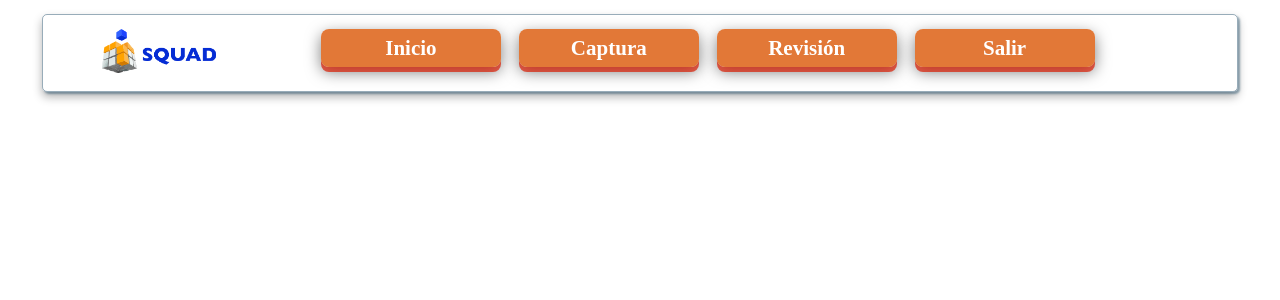
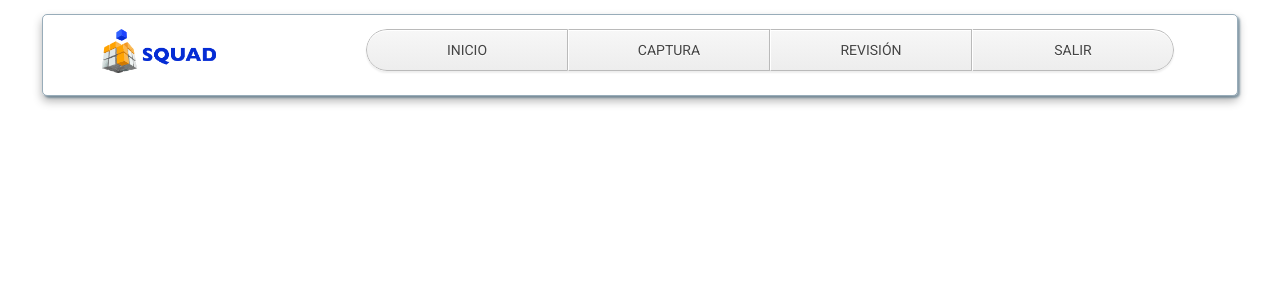
Before and after one commit to Dante7/cushing, a Django app: page /menu/ in a window 1280 px wide. Shown: the top 300 px of the page. Run offline with Django 3.2, Linux system fonts and the light colour scheme; the visitor is signed in with stand-in values (Sample User, id 1); some libraries are stand-ins or nearby versions.

Commit message:
Nuevo diseño
Cambio de font, navegacion y botones

```diff
--- a/cushing/static/core/css/estilos.css
+++ b/cushing/static/core/css/estilos.css
@@ -78,64 +78,109 @@ p
 }
 #menu section.logo_menu
 {
+	width: 15%;
 	margin: 1em 6em 0 4em;
 }
-#menu ul
-{
-	text-align: center;
-	padding: 1em 1em 1em 1em;
-}
-#menu li
-{
-	display: inline-block;
-	vertical-align: top;
-	margin: 0 1em 0 0;
-}
-a.menu {
-	position: relative;
-	color: rgba(255,255,255,1);
-	text-decoration: none;
-	background-color: rgba(219,87,5,0.8);
-	font-family: 'Yanone Kaffeesatz';
-	font-weight: 700;
-	font-size: 1.5em;
-	display: block;
-	padding: 4px;
-	-webkit-border-radius: 8px;
-	-moz-border-radius: 8px;
-	border-radius: 8px;
-	-webkit-box-shadow: 0px 5px 0px rgba(219,31,5,0.7), 0px 5px 15px rgba(0,0,0,.5);
-	-moz-box-shadow: 0px 5px 0px rgba(219,31,5,0.7), 0px 5px 15px rgba(0,0,0,.5);
-	box-shadow: 0px 5px 0px rgba(219,31,5,0.7), 0px 5px 15px rgba(0,0,0,.5);
-	width: 180px;
-	text-align: center;
 
-	-webkit-transition: all .1s ease;
-	-moz-transition: all .1s ease;
-	-ms-transition: all .1s ease;
-	-o-transition: all .1s ease;
-	transition: all .1s ease;
-}
-
-a.menu:active {
-	text-decoration: none;
-	-webkit-box-shadow: 0px 3px 0px rgba(219,31,5,0.8), 0px 3px 6px rgba(0,0,0,.9);
-	-moz-box-shadow: 0px 3px 0px rgba(219,31,5,0.8), 0px 3px 6px rgba(0,0,0,.9);
-	box-shadow: 0px 3px 0px rgba(219,31,5,0.8), 0px 3px 6px rgba(0,0,0,.9);
-	position: relative;
-	top: 6px;
-}
-a.menu:hover {
-	text-decoration: none;
-	color: white;
-}
 
 img.solo_logo
 {
 	max-width: 120px;
 }
 
+
 /*Termina menu*/
+
+/*Menu 2*/
+
+* {
+	margin: 0;
+	padding: 0;
+	outline: none;
+}
+
+ul {
+	list-style: none;
+}
+
+#navigation {
+	margin: 1em 0;
+	font-family: 'Roboto', sans-serif;
+	text-transform: uppercase;
+	color: #444;
+}
+
+#navigation:after {
+	clear: both;
+    content: ".";
+    height: 0;
+    visibility: hidden;
+}
+
+#navigation ul {
+	float: left;
+	border-radius: 100px;
+    box-shadow: 0 2px 2px rgba(0, 0, 0, 0.07);
+	-webkit-box-shadow: 0 2px 2px rgba(0, 0, 0, 0.07);
+    overflow: hidden;
+}
+
+#navigation li {
+	float: left;
+	border-style: solid;
+	border-width: 1px;
+    border-color: #BABABA #BABABA #BABABA #FFF;
+	box-shadow: 0 1px rgba(255,255,255,1) inset;
+	-webkit-box-shadow: 0 1px rgba(255,255,255,1) inset;
+	background: #F7F7F7; /* Old browsers */
+	background: -moz-linear-gradient(top, #F7F7F7 0%, #EDEDED 100%); /* FF3.6+ */
+	background: -webkit-gradient(linear, left top, left bottom, color-stop(0%,#F7F7F7), color-stop(100%,#EDEDED)); /* Chrome,Safari4+ */
+	background: -webkit-linear-gradient(top, #F7F7F7 0%,#EDEDED 100%); /* Chrome10+,Safari5.1+ */
+	background: -o-linear-gradient(top, #F7F7F7 0%,#EDEDED 100%); /* Opera 11.10+ */
+	background: -ms-linear-gradient(top, #F7F7F7 0%,#EDEDED 100%); /* IE10+ */
+	background: linear-gradient(top, #F7F7F7 0%,#EDEDED 100%); /* W3C */
+	filter: progid:DXImageTransform.Microsoft.gradient( startColorstr='#F7F7F7', endColorstr='#EDEDED',GradientType=0 ); /* IE6-9 */
+}
+
+#navigation li:hover, #navigation li.current {
+	box-shadow: 0 1px rgba(255,255,255,0.2) inset;
+	-webkit-box-shadow: 0 1px rgba(255,255,255,0.2) inset;
+	border-color: #262626 !important;
+	background: #4D4D4D; /* Old browsers */
+	background: -moz-linear-gradient(top, #4D4D4D 0%, #262626 100%); /* FF3.6+ */
+	background: -webkit-gradient(linear, left top, left bottom, color-stop(0%,#4D4D4D), color-stop(100%,#262626)); /* Chrome,Safari4+ */
+	background: -webkit-linear-gradient(top, #4D4D4D 0%,#262626 100%); /* Chrome10+,Safari5.1+ */
+	background: -o-linear-gradient(top, #4D4D4D 0%,#262626 100%); /* Opera 11.10+ */
+	background: -ms-linear-gradient(top, #4D4D4D 0%,#262626 100%); /* IE10+ */
+	background: linear-gradient(top, #4D4D4D 0%,#262626 100%); /* W3C */
+	filter: progid:DXImageTransform.Microsoft.gradient( startColorstr='#4D4D4D', endColorstr='#262626',GradientType=0 ); /* IE6-9 */
+}
+
+#navigation a {
+	text-align: center;
+	width: 200px;
+	display: block;
+	padding: 10px 15px;
+	color: #444;
+	text-decoration: none;
+	text-shadow: 0 1px #FFF;
+}
+
+#navigation a:hover, #navigation li.current a {
+	color: #FFF;
+	text-shadow: 0 1px #000;
+}
+
+#navigation li:first-child {
+	border-left-color: #BABABA;
+	border-radius: 100px 0 0 100px;
+}
+
+#navigation li:last-child {
+	border-radius: 0 100px 100px 0;
+}
+
+/*Termina menu 2*/
 
 
 /*Captura*/
@@ -404,6 +449,7 @@ img.solo_logo
 	border-width: 1px;
 	padding: 0.5em 0 0.5em 0;
 	vertical-align: center;
+	font-family: 'Oswald', sans-serif;
 
 	-webkit-box-shadow: 1px 1px 1px rgba(27,66,255,.2), 0px 2px 5px rgba(0,0,0,.3);
 	-moz-box-shadow: 1px 1px 1px rgba(27,66,255,.2), 0px 2px 5px rgba(0,0,0,.3);
@@ -436,8 +482,7 @@ img.solo_logo
 	border:1px solid #d1d1d1;
 	display:inline-block;
 	color:#474747;
-	font-family: 'Yanone Kaffeesatz';
-	font-weight: 700;
+	font-family: 'Roboto', sans-serif;
 	height: 30px;
 	text-decoration:none;
 	text-align:center;
--- a/cushing/static/core/templates/captura.html
+++ b/cushing/static/core/templates/captura.html
@@ -4,7 +4,7 @@
 
 <section>
 	<section>
-		<article><h3 class="main">Folios capturados</h3></article>
+		<article><h3 class="main">Carga de la enfermedad de cushing</h3></article>
 		<article><button  class="boton" data-toggle="modal" data-target="#confirmacion">Capturar nuevo folio</button></article>
 	</section>
 	<br />
--- a/cushing/static/core/templates/forms1.html
+++ b/cushing/static/core/templates/forms1.html
@@ -2,7 +2,7 @@
 
 {% block child %}
 
-<div class="sub"><h3>1.	Control de la enfermedad</h3></div>
+<article class="main"><h4>1.	Control de la enfermedad</h4></article>
 
 <form action="" method="post" class="form-inline" role="form" id="FrmControl">{% csrf_token %}
 	{{form.folio}}
@@ -70,9 +70,9 @@
 		</tr>
 
 		<tr>
-			<td><input type="submit" value="Guardar" class="btn btn-default" id="btn_guardar" /></td>
+			<td><input type="submit" value="Guardar" class="boton" id="btn_guardar" /></td>
 			<td></td>
-			<td><input type="button" value="Siguiente" class="btn btn-default" id="btn_siguiente" onclick="window.location.href='/generales'"/></td>
+			<td><input type="button" value="Siguiente" class="boton" id="btn_siguiente" onclick="window.location.href='/generales'"/></td>
 		</tr>
 	</table>
 
--- a/cushing/static/core/templates/forms2.html
+++ b/cushing/static/core/templates/forms2.html
@@ -2,7 +2,7 @@
 
 {% block child %}
 
-<div class="sub"><h3>2	Datos generales del paciente</h3></div>
+<article class="main"><h4>2	Datos generales del paciente</h4></article>
 
 <form action="" method="post" class="form-inline" role="form" id="FrmGenerales">{% csrf_token %}
 	<table class="table table-condensed table-striped table-bordered">
@@ -33,8 +33,8 @@
 		</tr>
 
 		<tr>
-			<td><input type="submit" value="Guardar" class="btn btn-primary" id="btn_guardar"/></td>
-			<td><input type="button" value="Siguiente" class="btn btn-success" id="btn_siguiente" onclick="window.location.href='/sintomas'" /></td>
+			<td><input type="submit" value="Guardar" class="boton" id="btn_guardar"/></td>
+			<td><input type="button" value="Siguiente" class="boton" id="btn_siguiente" onclick="window.location.href='/sintomas'" /></td>
 		</tr>
 	</table>
 </form>
--- a/cushing/static/core/templates/forms3.html
+++ b/cushing/static/core/templates/forms3.html
@@ -2,7 +2,7 @@
 
 {% block child %}
 
-<div class="sub"><h3>3	Síntomas / Enfermedad de Cushing</h3></div>
+<article class="main"><h4>3	Síntomas / Enfermedad de Cushing</h4></article>
 
 <form action="" method="post" class="form-inline" role="form" id="FrmSintomas">{% csrf_token %}
 	{{form.folio}}
@@ -176,9 +176,9 @@
 		</tr>
 
 		<tr>
-			<td><input type="submit" value="Guardar" class="btn btn-primary" id="btn_guardar" /></td>
+			<td><input type="submit" value="Guardar" class="boton" id="btn_guardar" /></td>
 			<td></td>
-			<td><input type="button" value="Siguiente" class="btn btn-success" id="btn_siguiente" onclick="window.location.href='/comorbilidades'" /></td>
+			<td><input type="button" value="Siguiente" class="boton" id="btn_siguiente" onclick="window.location.href='/comorbilidades'" /></td>
 		</tr>
 	</table>
 
--- a/cushing/static/core/templates/forms4.html
+++ b/cushing/static/core/templates/forms4.html
@@ -2,7 +2,7 @@
 
 {% block child %}
 
-<div class="sub"><h3>4	Comorbilidades / Enfermedad de Cushing</h3></div>
+<article class="main"><h4>4	Comorbilidades / Enfermedad de Cushing</h4></article>
 
 <form action="" method="post" class="form-inline" role="form" id="FrmComorbilidades">{% csrf_token %}
 	{{form.folio}}
@@ -160,9 +160,9 @@
 			<th>{{form.otro2_12}}</th>
 		</tr>
 		<tr>
-			<td><input type="submit" value="Guardar" class="btn btn-primary" id="btn_guardar" /></td>
+			<td><input type="submit" value="Guardar" class="boton" id="btn_guardar" /></td>
 			<td></td>
-			<td><input type="button" value="Siguiente" class="btn btn-success" id="btn_siguiente" onclick="window.location.href='/especialista'" /></td>
+			<td><input type="button" value="Siguiente" class="boton" id="btn_siguiente" onclick="window.location.href='/especialista'" /></td>
 		</tr>
 	</table>
 
--- a/cushing/static/core/templates/forms9.html
+++ b/cushing/static/core/templates/forms9.html
@@ -2,7 +2,7 @@
 
 {% block child %}
 
-<div class="sub"><h3>9	Tratamiento farmacológico </h3></div>
+<article class="main"><h4>9	Tratamiento farmacológico </h4></article>
 
 <form action="" method="post" class="form-inline" role="form" id="FrmTx">{% csrf_token %}
 	{{form.tx}}
@@ -193,8 +193,8 @@
 			<td>{{form.fungi_12}}</td>
 		</tr>
 		<tr>
-			<td colspan="2"><input type="submit" value="Guardar" class="btn btn-primary" id="btn_guardar" /></td>
-			<td><input type="button" value="Siguiente" class="btn btn-success" id="btn_siguiente"  onclick="window.location.href='/comorb_tx'" /></td>
+			<td colspan="2"><input type="submit" value="Guardar" class="boton" id="btn_guardar" /></td>
+			<td><input type="button" value="Siguiente" class="boton" id="btn_siguiente"  onclick="window.location.href='/comorb_tx'" /></td>
 		</tr>
 	</table>
 </form>
--- a/cushing/static/core/templates/index.html
+++ b/cushing/static/core/templates/index.html
@@ -8,8 +8,7 @@
 
 	<!-- Core -->
 	<link rel="stylesheet" href="{{STATIC_PREFIX}}core/css/normalize.css">
-	<link href='http://fonts.googleapis.com/css?family=Roboto+Slab:400,700' rel='stylesheet' type='text/css'>
-	<link href='http://fonts.googleapis.com/css?family=Montserrat:400,700' rel='stylesheet' type='text/css'>
+	<link href='http://fonts.googleapis.com/css?family=Oswald:400,700|Roboto:400,700' rel='stylesheet' type='text/css'>
 	<link rel="stylesheet" href="{{STATIC_PREFIX}}core/css/estilos.css">
 	<link rel="stylesheet" href="{{STATIC_PREFIX}}core/css/smoothness/jquery-ui-1.9.2.custom.css">
 
@@ -22,6 +21,7 @@
 
 	<!-- bootstrap -->
 	<link rel="stylesheet" href="{{STATIC_PREFIX}}bootstrap/css/bootstrap.min.css">
+
 	<script src="{{STATIC_PREFIX}}bootstrap/js/bootstrap.min.js"></script>
 
 </head>
--- a/cushing/static/core/templates/menu.html
+++ b/cushing/static/core/templates/menu.html
@@ -5,12 +5,12 @@
 	<section class="logo_menu">
 		<img src="{{STATIC_PREFIX}}core/img/logo_web_its.png" alt="" class="solo_logo">
 	</section>
-	<section class="botones_menu">
+	<section id="navigation">
 		<ul>
-			<li><a class="menu" href="#">Inicio</a></li>
-			<li><a class="menu" href="/captura">Captura</a></li>
-			<li><a class="menu" href="#" disabled>Revisión</a></li>
-			<li><a class="menu" href="/logout">Salir</a></li>
+			<li><a href="#">Inicio</a></li>
+			<li><a href="/captura">Captura</a></li>
+			<li><a href="#" disabled>Revisión</a></li>
+			<li><a href="/logout">Salir</a></li>
 		</ul>
 	</section>
 </nav>
```
Also changed, not shown: cushing/static/core/templates/forms10.html (+6 -4 lines), cushing/static/core/templates/forms11.html (+9 -5 lines), cushing/static/core/templates/forms5.html (+6 -4 lines), cushing/static/core/templates/forms6.html (+6 -4 lines), cushing/static/core/templates/forms7.html (+9 -5 lines), cushing/static/core/templates/forms8.html (+9 -7 lines), cushing/static/core/templates/inicio.html (+7 -7 lines). Lines whose indentation alone changed are shown as unchanged.
